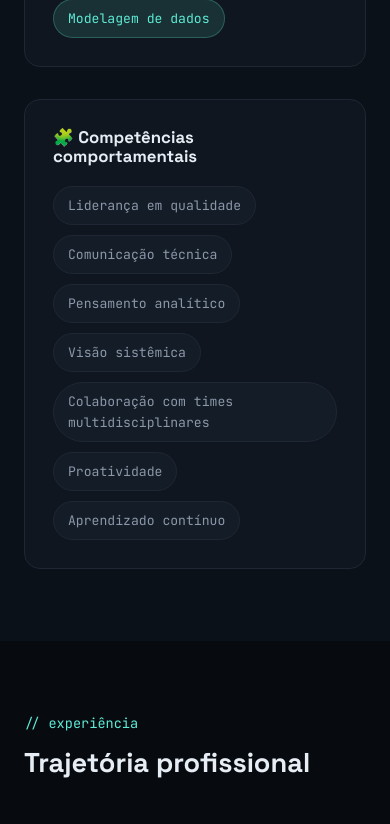
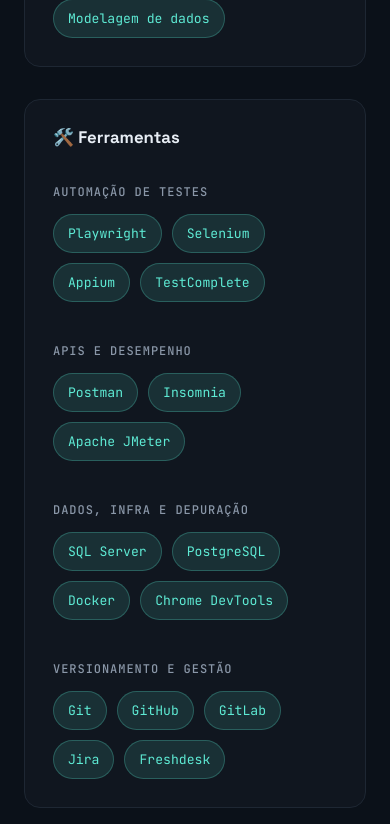
Before and after one commit to rochamoraes/rochamoraes.github.io, a React (Vite) app: page / in a window 390 px wide. Shown: the part 3820-4644 px from the top of the page. Built offline with nearby package versions, Linux system fonts and the light colour scheme.

Commit message:
content: add tools block to technical focus section
Groups: test automation, APIs and performance, data/infra/debugging,
version control and management. 4 columns on desktop, 2 on tablet,
1 on mobile.

Co-Authored-By: Claude Opus 5.5 <noreply@anthropic.com>

```diff
--- a/src/components/Skills.jsx
+++ b/src/components/Skills.jsx
@@ -17,6 +17,25 @@ const ENGINEERING_FOCUS = [
   'SQL',
   'Arquitetura de Software',
   'Modelagem de dados',
+]
+
+const TOOLS = [
+  {
+    group: 'Automação de testes',
+    items: ['Playwright', 'Selenium', 'Appium', 'TestComplete'],
+  },
+  {
+    group: 'APIs e desempenho',
+    items: ['Postman', 'Insomnia', 'Apache JMeter'],
+  },
+  {
+    group: 'Dados, infra e depuração',
+    items: ['SQL Server', 'PostgreSQL', 'Docker', 'Chrome DevTools'],
+  },
+  {
+    group: 'Versionamento e gestão',
+    items: ['Git', 'GitHub', 'GitLab', 'Jira', 'Freshdesk'],
+  },
 ]
 
 const SOFT_SKILLS = [
@@ -60,6 +79,22 @@ export default function Skills() {
           </div>
 
           <div className="skills__block skills__block--wide">
+            <h3>🛠️ Ferramentas</h3>
+            <div className="skills__groups">
+              {TOOLS.map(({ group, items }) => (
+                <div key={group}>
+                  <h4 className="skills__group-title">{group}</h4>
+                  <ul className="skills__tags">
+                    {items.map((tool) => (
+                      <li key={tool}>{tool}</li>
+                    ))}
+                  </ul>
+                </div>
+              ))}
+            </div>
+          </div>
+
+          <div className="skills__block skills__block--wide">
             <h3>🧩 Competências comportamentais</h3>
             <ul className="skills__tags skills__tags--muted">
               {SOFT_SKILLS.map((skill) => (
--- a/src/index.css
+++ b/src/index.css
@@ -525,6 +525,22 @@ p {
   grid-column: 1 / -1;
 }
 
+.skills__groups {
+  display: grid;
+  grid-template-columns: repeat(4, 1fr);
+  gap: 24px 32px;
+}
+
+.skills__group-title {
+  font-family: var(--font-mono);
+  font-size: 0.75rem;
+  font-weight: 500;
+  text-transform: uppercase;
+  letter-spacing: 0.08em;
+  color: var(--text-muted);
+  margin-bottom: 12px;
+}
+
 .skills__block h3 {
   font-size: 1.05rem;
   margin-bottom: 20px;
@@ -744,6 +760,10 @@ p {
   .skills__grid {
     grid-template-columns: 1fr;
   }
+
+  .skills__groups {
+    grid-template-columns: repeat(2, 1fr);
+  }
 }
 
 @media (max-width: 720px) {
@@ -798,4 +818,8 @@ p {
   .contact__grid {
     grid-template-columns: 1fr;
   }
+
+  .skills__groups {
+    grid-template-columns: 1fr;
+  }
 }
```
